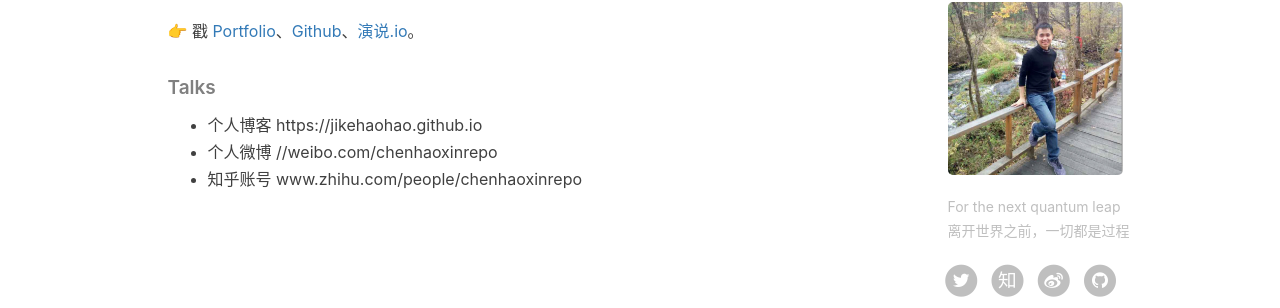
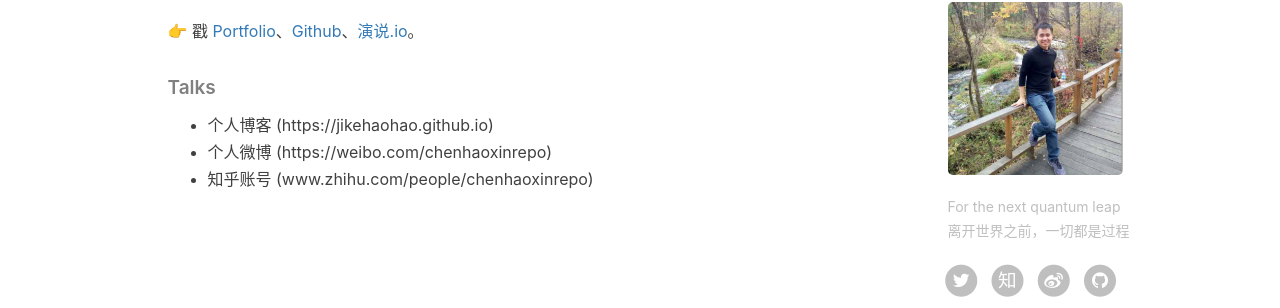
Before and after one commit to jikehaohao/jikehaohao.github.io, a Jekyll site: the page built from about.html, in a window 1280 px wide. Shown: the part 753-1061 px from the top of the page. Built offline with Jekyll 4.4.1, drawn with Linux system fonts in a browser that asks for light colours; nearby versions of some CDN libraries; comment, search, counter and statistics services are not loaded; some of the changed lines change nothing that is shown.

Commit message:
fetal:"联系方式"

```diff
--- a/_config.yml
+++ b/_config.yml
@@ -4,7 +4,7 @@
 header-img: img/home-bg.jpg
 email: chenhaoxin@finupgroup.com
 description: "当你的才华撑不起你的野心时，只有静下心来好好学习！"
-keyword: "陈浩鑫,Chen浩鑫,海贼迷，动漫爱好者，互联网,python,运维,开发工程师,设计,努力  不服输 爱拼  极客"
+keyword: "陈浩鑫,Chen浩鑫,海贼迷，动漫爱好者，王者荣耀，吃鸡大神，互联网,python,运维,开发工程师,设计,努力&不服输&爱拼&极客"
 url: "https://jikehaohao.github.io/"              # your host, for absolute URL
 baseurl: ""                             # for example, '/blog' if your blog hosted on 'host/blog'
 
@@ -58,7 +58,7 @@
 
 
 # Disqus settings
-disqus_username: hux
+disqus_username: jikehaohao
 
 # Netease settings
 netease_comment: false
--- a/_includes/about/zh.md
+++ b/_includes/about/zh.md
@@ -1,18 +1,18 @@
 > 写写代码，做做设计，
 > stay hungry,stay foolish.--求知若渴，虚心若愚--乔布斯
 
-Hey，我是陈浩鑫，海贼迷，程序猿，一个不会停下来的小陀螺，多出没于[博客](https://jikehaohao.github.io/)、[微博](https://weibo.com/chenhaoxinrepo)、[知乎](www.zhihu.com/people/chenhaoxinrepo)、[Github](https://github.com/jikehaohao)等地带，目前还是一颗小白菜，正在野蛮生长中哦。
+Hey，我是陈浩鑫，海贼迷，程序猿，一个不会停下来的小陀螺，多出没于[博客](https://jikehaohao.github.io/)、[微博](https://weibo.com/chenhaoxinrepo/activities)、[知乎](www.zhihu.com/people/chenhaoxinrepo)、[Github](https://github.com/jikehaohao)等地带，目前还是一颗小白菜，正在野蛮生长中哦。
 
-职业是软件工程师，目前在 [凡普金科](https://www.facebook.com/)做DevOps工程师，主要从事python开发，以往就业经历，[哈尔滨新媒体集团] Web开发，[便利蜂] DevOps工程师·
+职业是软件工程师，目前在 [凡普金科](https://baike.baidu.com/item/凡普金科集团有限公司)做DevOps工程师，主要从事python开发，以往就业经历，[哈尔滨新媒体集团] Web开发，[便利蜂] DevOps工程师·
 
 👉 戳 [Portfolio](/portfolio)、[Github](https://github.com/jikehaohao)、[演说.io](https://zhuanlan.zhihu.com/p/21280918)。
 
 
 ##### Talks
 
-- 个人博客 https://jikehaohao.github.io
-- 个人微博 //weibo.com/chenhaoxinrepo
-- 知乎账号 www.zhihu.com/people/chenhaoxinrepo
+- 个人博客 (https://jikehaohao.github.io)
+- 个人微博 (https://weibo.com/chenhaoxinrepo)
+- 知乎账号 (www.zhihu.com/people/chenhaoxinrepo)
 
 
 [1]: //jikehaohao.github.io
```
